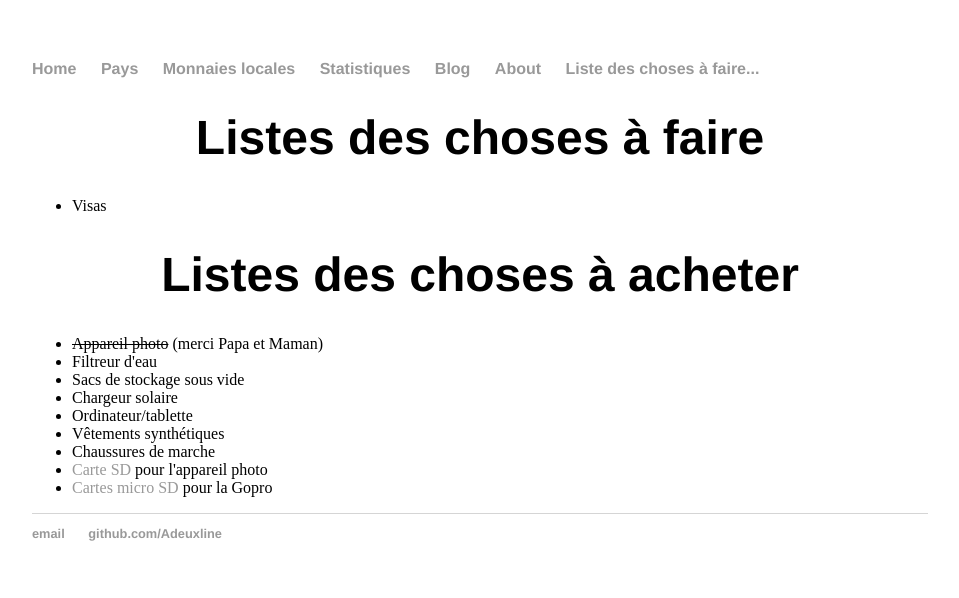
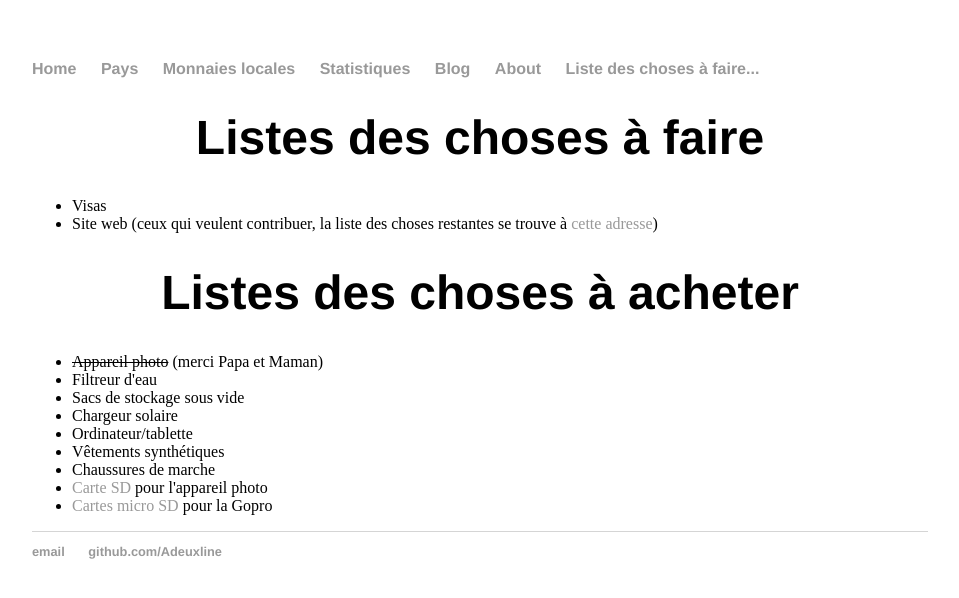
Before and after one commit to rlabe/adeuxline.github.io, a Jekyll site: the page built from todo/index.html, in a window 1280 px wide. Shown: the top 598 px of the page, without its empty margins (160-1119 px from the left). Built offline with Jekyll 4.4.1, drawn with Linux system fonts in a browser that asks for light colours.

Commit message:
Update index.html

```diff
--- a/todo/index.html
+++ b/todo/index.html
@@ -5,6 +5,7 @@ title: To do
 <center><h1>Listes des choses à faire</h1></center>
 <ul>
   <li>Visas</li>
+  <li>Site web (ceux qui veulent contribuer, la liste des choses restantes se trouve à <a href="https://github.com/Adeuxline/adeuxline.github.io/issues">cette adresse</a>)</li>
 </ul>
 
 <center><h1>Listes des choses à acheter</h1></center>
```
